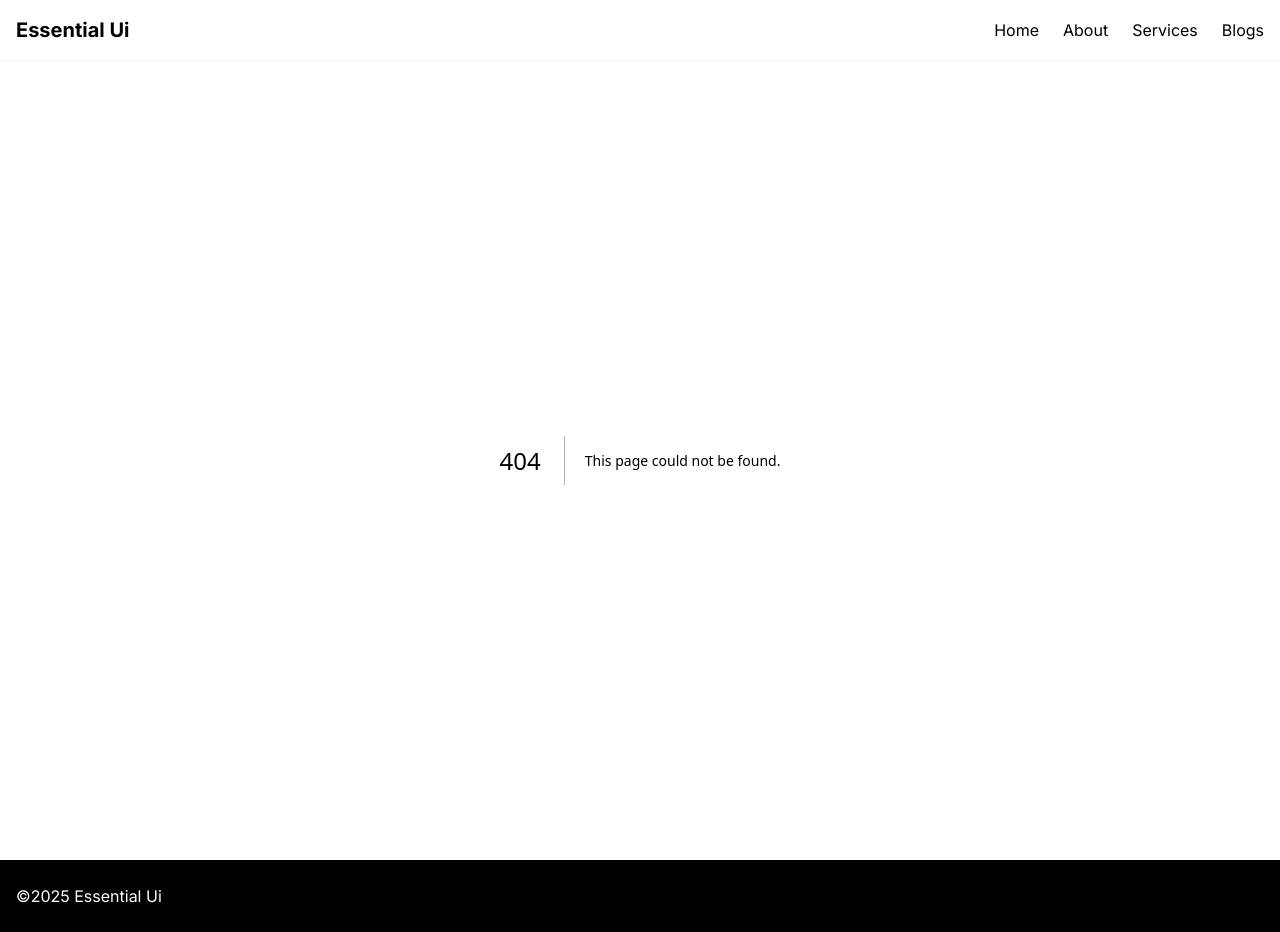
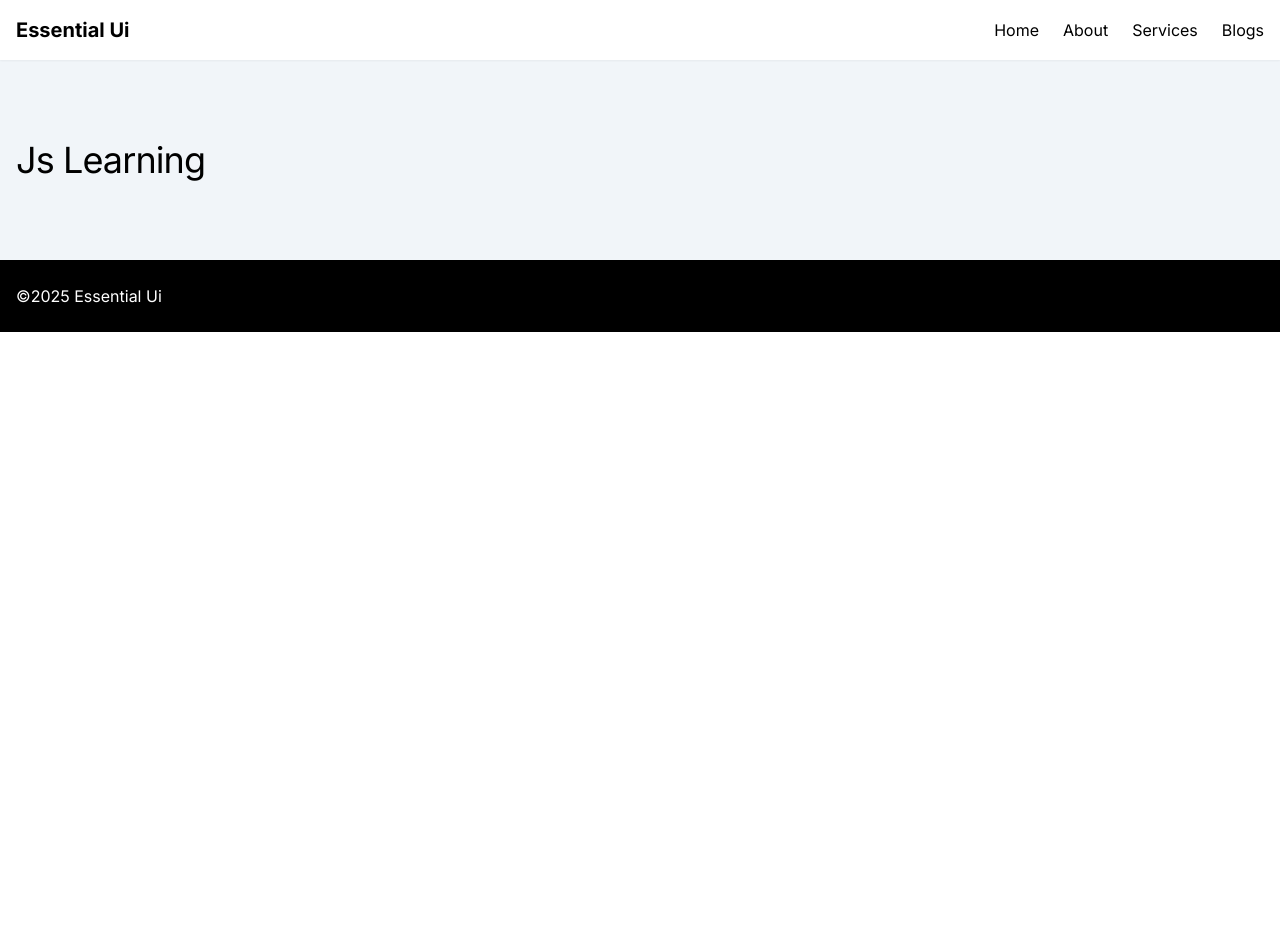
Before and after one commit to md-golam-rabbani/essential-ui, a Next.js app: page /js-learning in a window 1280 px wide. Before the commit this address had no page. After the commit the page ends 800 px from the top, so only its background shows below. Built offline with nearby package versions, Linux system fonts and the light colour scheme.

Commit message:
refactor: Add basic page

```diff
--- /dev/null
+++ b/app/js-learning/page.tsx
@@ -0,0 +1,11 @@
+import { Typography } from '@/components/typography';
+
+export default function Page() {
+  return (
+    <div className="bg-slate-100 py-20">
+      <div className="container">
+        <Typography size="h1">Js Learning</Typography>
+      </div>
+    </div>
+  );
+}
```
